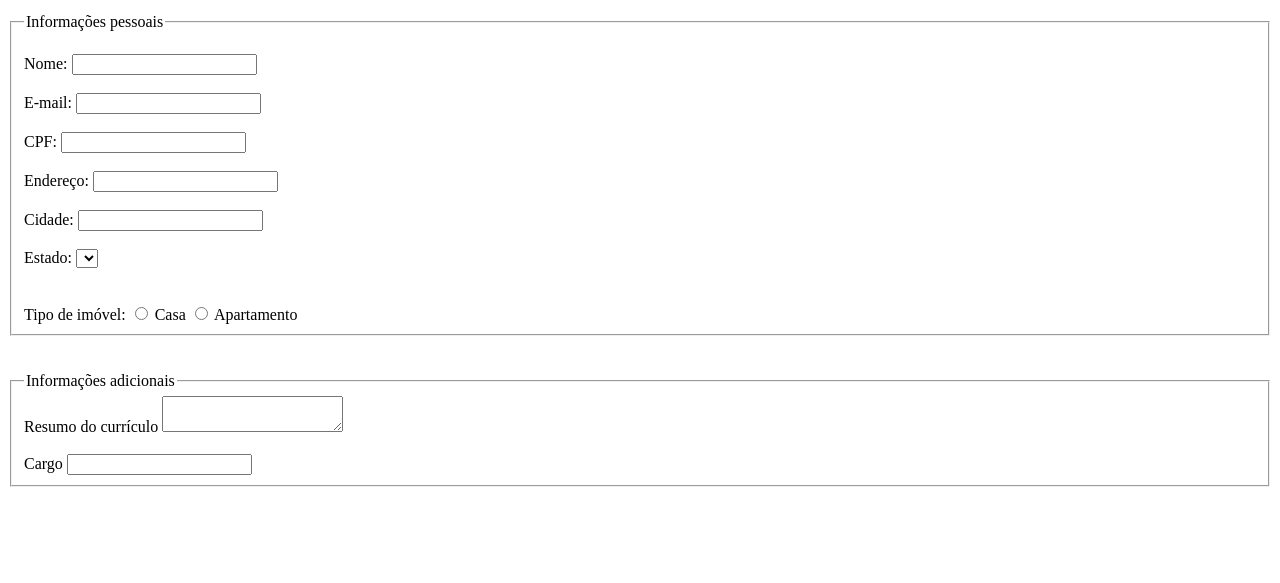
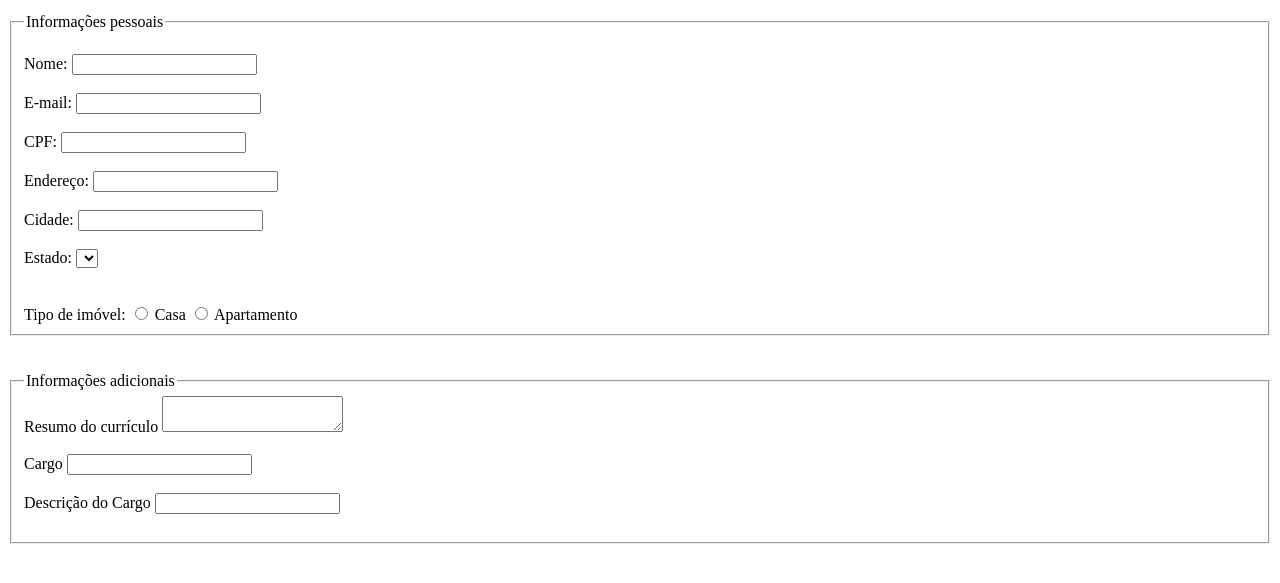
Before and after one commit to biazidioti/trybe-exercises, a plain HTML site: page exercises/html-e-css-forms-flexbox-e-responsivo_1/form.html in a window 1280 px wide. Shown: the part 101-684 px from the top of the page. Drawn offline with Linux system fonts and the light colour scheme.

Commit message:
Adiciona campo de texto para descriçao do cargo.

```diff
--- a/exercises/html-e-css-forms-flexbox-e-responsivo_1/form.html
+++ b/exercises/html-e-css-forms-flexbox-e-responsivo_1/form.html
@@ -102,6 +102,13 @@
      <label for="job"> Cargo
        <input type="text" name="cv-info" id="job" maxlength="40">
      </label>
+     <br>
+     <br>
+     <label for="job-description"> Descrição do Cargo
+       <input type="text" name="cv-info" id="job-description" maxlength="500">
+     </label>
+     <br>
+     <br>
     </fieldset>
     </form>
   </body>
```
